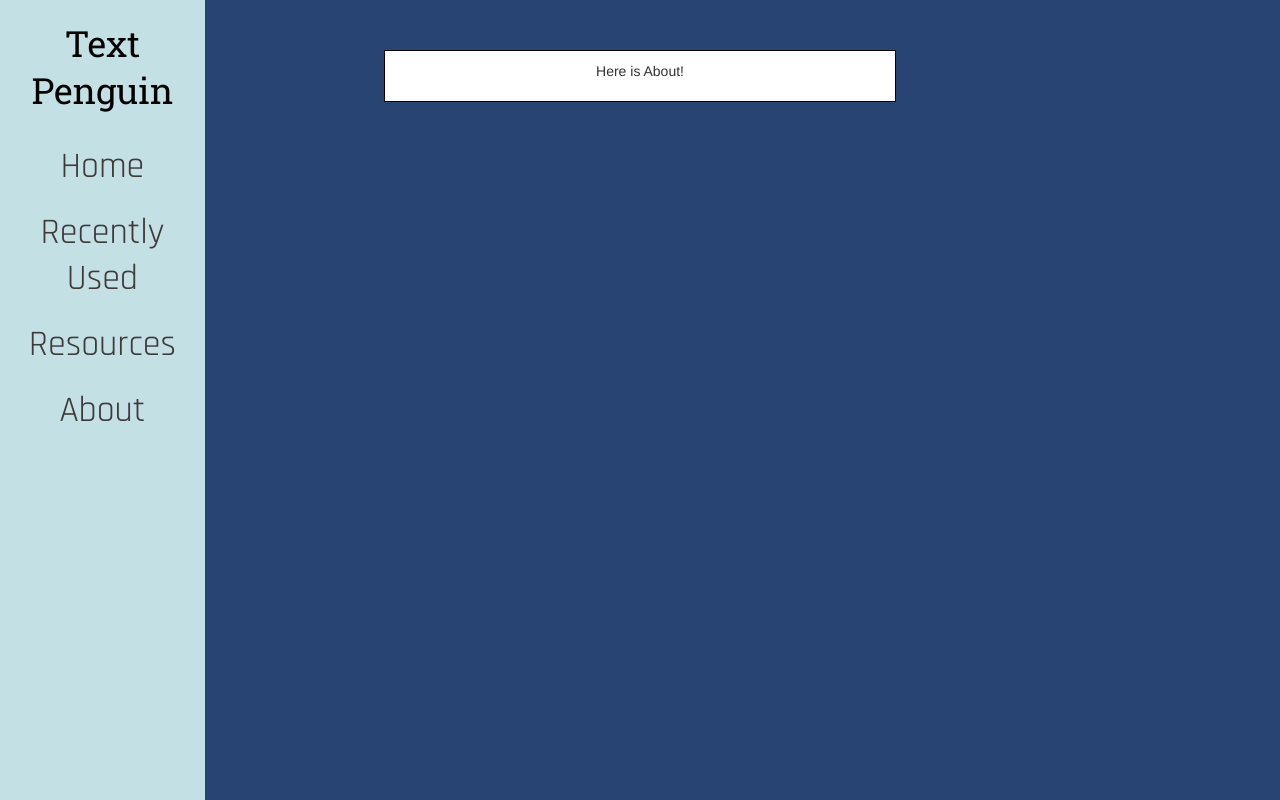
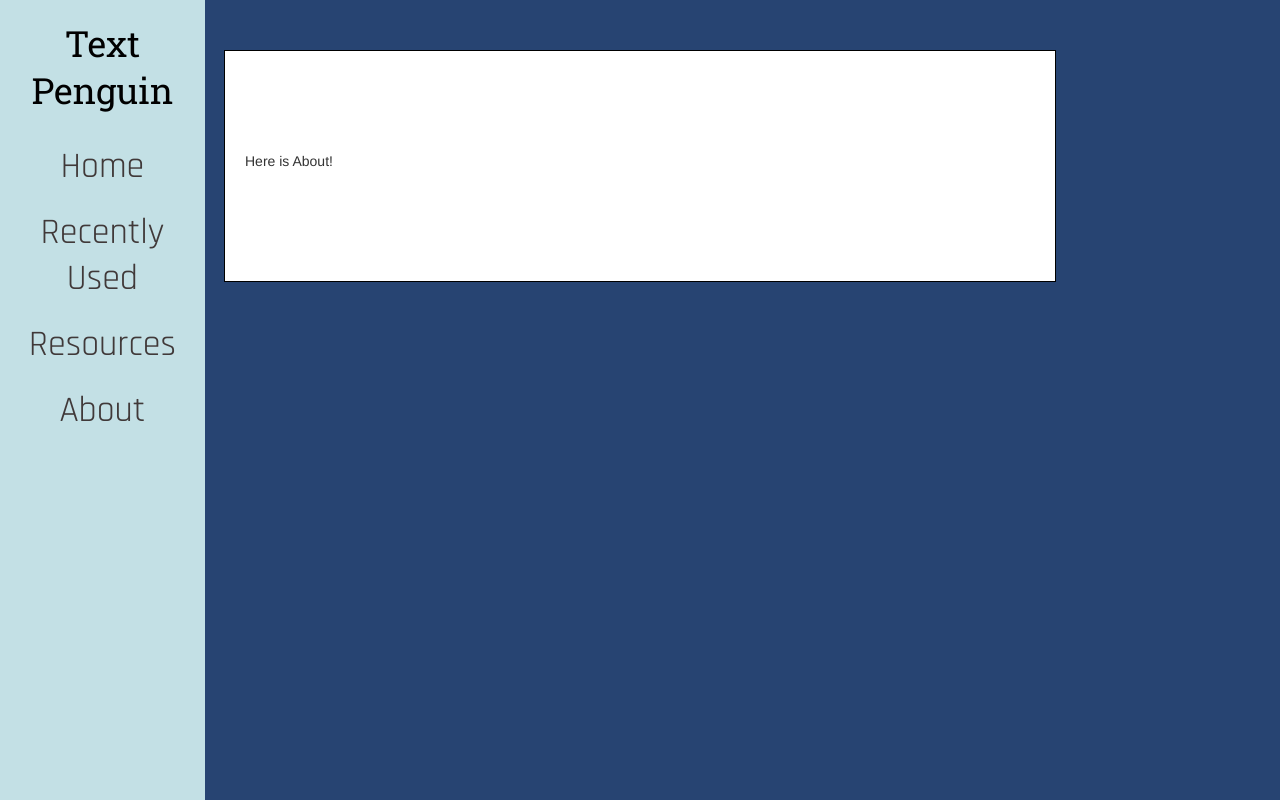
Before and after one commit to SCCapstone/ClubPenguinFanPage, a Django app: template Main/templates/about.html in a window 1280 px wide. Run offline with Django 3.2, Linux system fonts and the light colour scheme; the template is opened without the code that fills it, so the values that code supplies are empty; some libraries are stand-ins or nearby versions.

Commit message:
Updated css templates

```diff
--- a/Main/accounts/static/Main/about.css
+++ b/Main/accounts/static/Main/about.css
@@ -1,8 +1,7 @@
 #placeholder {
-	width: 40%;
+	width: 65%;
 	margin: 50px auto;
 	border: solid black 1px;
-	padding: 10px 20px;
-	text-align: center;
+	padding: 100px 20px;
 	background-color: white;
 }
--- a/Main/accounts/static/Main/resources.css
+++ b/Main/accounts/static/Main/resources.css
@@ -1,8 +1,7 @@
 #placeholder {
-	width: 40%;
+	width: 65%;
 	margin: 50px auto;
 	border: solid black 1px;
-	padding: 10px 20px;
-	text-align: center;
+	padding: 100px 20px;
 	background-color: white;
 }
```
